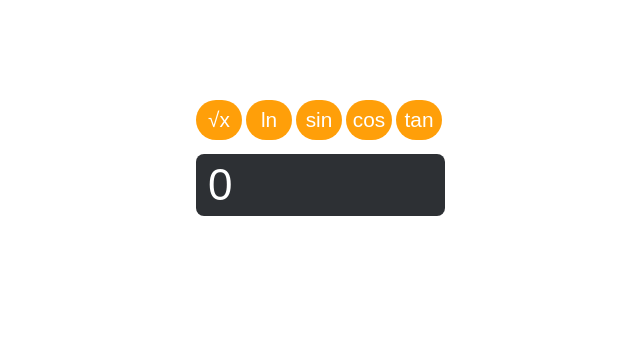
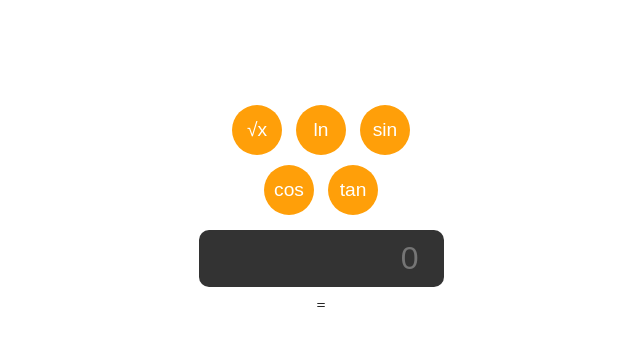
Before and after one commit to s1nsay21/123, a plain HTML site: page index.html in a window 1280 px wide. Shown: the whole page, without its empty margins (319-959 px from the left). Drawn offline with Linux system fonts and the light colour scheme.

Commit message:
Update index.html

```diff
--- a/index.html
+++ b/index.html
@@ -1,149 +1,88 @@
 <!DOCTYPE html>
-<html>
+<html lang="en">
 <head>
-	<meta charset="utf-8">
-	<meta name="viewport" content="width=device-width, initial-scale=1">
-	<title>Calculator</title>
+    <meta charset="UTF-8">
+    <meta name="viewport" content="width=device-width, initial-scale=1.0">
+    <title>Calculator</title>
+    <style>
+        .calculator {
+            width: 250px;
+            margin: 100px auto;
+            text-align: center;
+        }
+        .display, .buttons {
+            margin: 10px 0;
+        }
+        .display input {
+            width: 90%;
+            font-size: 2em;
+            text-align: right;
+            background: #333;
+            color: white;
+            border-radius: 10px;
+            padding: 10px;
+            border: none;
+        }
+        .buttons button {
+            width: 50px;
+            height: 50px;
+            font-size: 1.2em;
+            margin: 5px;
+            border-radius: 25px;
+            background-color: #ff9f09;
+            color: white;
+            border: none;
+            cursor: pointer;
+            transition: 0.3s;
+        }
+        .buttons button:hover {
+            background-color: #ffaf32;
+        }
+    </style>
 </head>
 <body>
-	<style>
-		.container {
-			margin: 100px auto 0px auto;
-    		width: 250px;
-		}
-		.buttons-block {
-			margin-bottom: 14px;
-		}
-		button {
-    		box-shadow: unset;
-    		background-color: #ff9f09;
-		    color: #fff;
-		    border: none;
-		    cursor: pointer;
-		    font-size: 1.3em;
-		    min-width: 46px;
-		    min-height: 40px;
-		    border-radius: 21px;
-		}
-		button:hover {
-			background-color: #ffaf32;
-		}
-		input {
-			border: none;
-			background-color: #2d3034;
-    		box-shadow: unset;
-    		border-radius: 8px;
-    		padding: 6px 12px;
-			color: #fff;
-    		font-size: 2.75em;
-    		font-weight: 300;
-    		max-width: 225px;
-		}
+    <div class="calculator">
+        <div class="buttons">
+            <button data-func="sqrt">√x</button>
+            <button data-func="ln">ln</button>
+            <button data-func="sin">sin</button>
+            <button data-func="cos">cos</button>
+            <button data-func="tan">tan</button>
+        </div>
+        <div class="display">
+            <input id="inputValue" type="number" placeholder="0">
+        </div>
+        <div id="resultDisplay">= </div>
+    </div>
 
-		#sum {
-			margin-top: 7px;
-		    font-size: 2.75em;
-		    font-weight: 300;
-		    text-align: right;
-		    padding-right: 12px;
-		}
-	</style>
-	<div class="container">
-		<div class="buttons-block">
-			<button class="vx">√x</button>
-			<button class="log">ln</button>
-			<button class="sin">sin</button>
-			<button class="cos">cos</button>
-			<button class="tg">tan</button>
-		</div>
-		<div id="sum"></div>
-		<div>
-			<input id="input" type="number" value="0">
-		</div>
-	</div>
-	<script type="text/javascript">
-		document.addEventListener('DOMContentLoaded', function(){
-			const input = document.querySelector('#input');
-    		const sumElement = document.querySelector('#sum');
+    <script>
+        document.addEventListener('DOMContentLoaded', () => {
+            const input = document.getElementById('inputValue');
+            const resultDisplay = document.getElementById('resultDisplay');
+            const buttons = document.querySelectorAll('button[data-func]');
 
-    		const vxButton = document.querySelector('.vx');
-    		const logButton = document.querySelector('.log');
-    		const sinButton = document.querySelector('.sin');
-    		const cosButton = document.querySelector('.cos');
-    		const tgButton = document.querySelector('.tg');
-
-    		vxButton.addEventListener("click", (event) => {
-    			const value = input.value;
-    			if(value > 0)
-    			{
-    				const result = vxFunc(value);
-                	sumElement.textContent = '= ' + result;
-    			}
-            });
-            logButton.addEventListener("click", (event) => {
-            	const value = input.value;
-    			if(value > 0)
-    			{
-	                const result = logFunc(value);
-	                sumElement.textContent = '= ' + result;
-	            }
-            });
-            sinButton.addEventListener("click", (event) => {
-            	const value = input.value;
-    			if(value > 0)
-    			{
-	                const result = sinFunc(value);
-	                sumElement.textContent = '= ' + result;
-	            }
-            });
-            cosButton.addEventListener("click", (event) => {
-            	const value = input.value;
-    			if(value > 0)
-    			{
-	                const result = cosFunc(value);
-	                sumElement.textContent = '= ' + result;
-	            }
-            });
-            tgButton.addEventListener("click", (event) => {
-            	const value = input.value;
-    			if(value > 0)
-    			{
-	                const result = tgFunc(value);
-	                sumElement.textContent = '= ' + result;
-	            }
+            buttons.forEach(button => {
+                button.addEventListener('click', () => {
+                    const operation = button.getAttribute('data-func');
+                    const value = parseFloat(input.value);
+                    if (value > 0) {
+                        const result = calculate(value, operation);
+                        resultDisplay.textContent = '= ' + result;
+                    }
+                });
             });
 
-            function vxFunc(value) {
-            	if (value <= 0) return 0;
-
-    			const resultSum = Math.sqrt(value);
-    			return resultSum.toFixed(2);
+            function calculate(value, operation) {
+                switch (operation) {
+                    case 'sqrt': return Math.sqrt(value).toFixed(2);
+                    case 'ln': return Math.log(value).toFixed(2);
+                    case 'sin': return Math.sin(value).toFixed(2);
+                    case 'cos': return Math.cos(value).toFixed(2);
+                    case 'tan': return Math.tan(value).toFixed(2);
+                    default: return 0;
+                }
             }
-            function logFunc(value) {
-            	if (value <= 0) return 0;
-
-    			const resultSum = Math.log(value);
-    			return resultSum.toFixed(2);
-            }
-            function sinFunc(value) {
-            	if (value <= 0) return 0;
-
-    			const resultSum = Math.sin(value);
-    			return resultSum.toFixed(2);
-            }
-            function cosFunc(value) {
-            	if (value <= 0) return 0;
-
-            	const resultSum = Math.cos(value);
-    			return resultSum.toFixed(2);
-            }
-            function tgFunc(value) {
-            	if (value <= 0) return 0;
-
-            	const resultSum = Math.tan(value);
-    			return resultSum.toFixed(2);
-            }
-		}, false);
-	</script>
+        });
+    </script>
 </body>
 </html>
```
